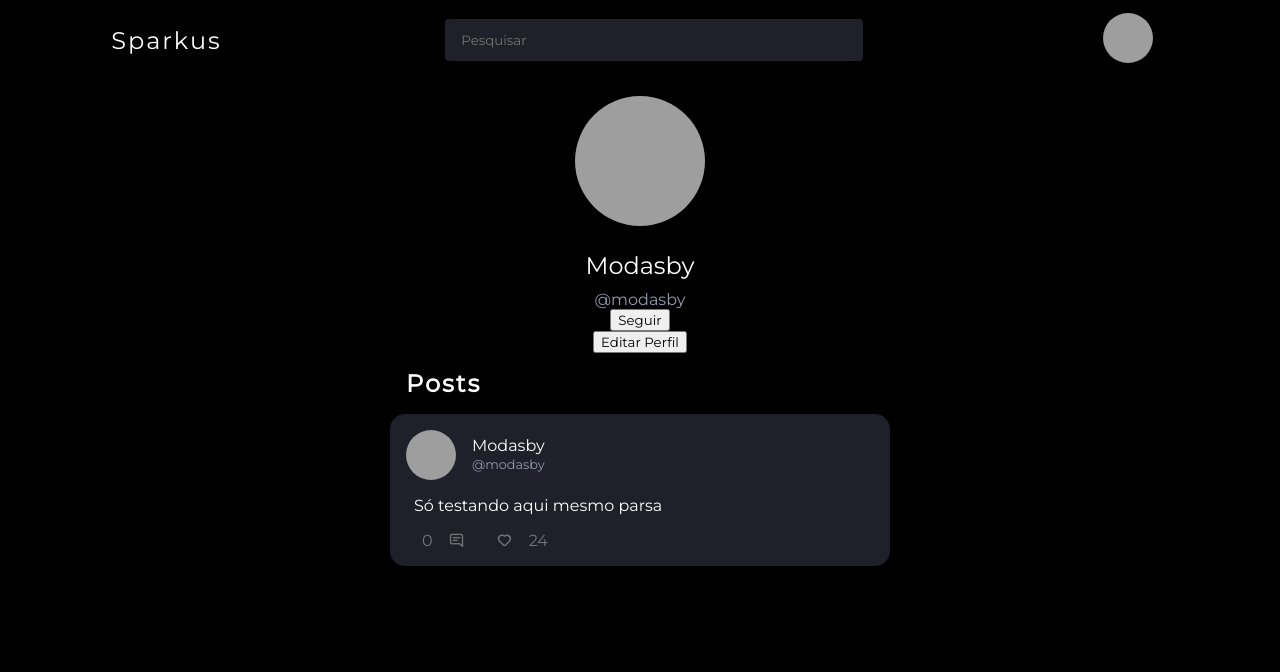
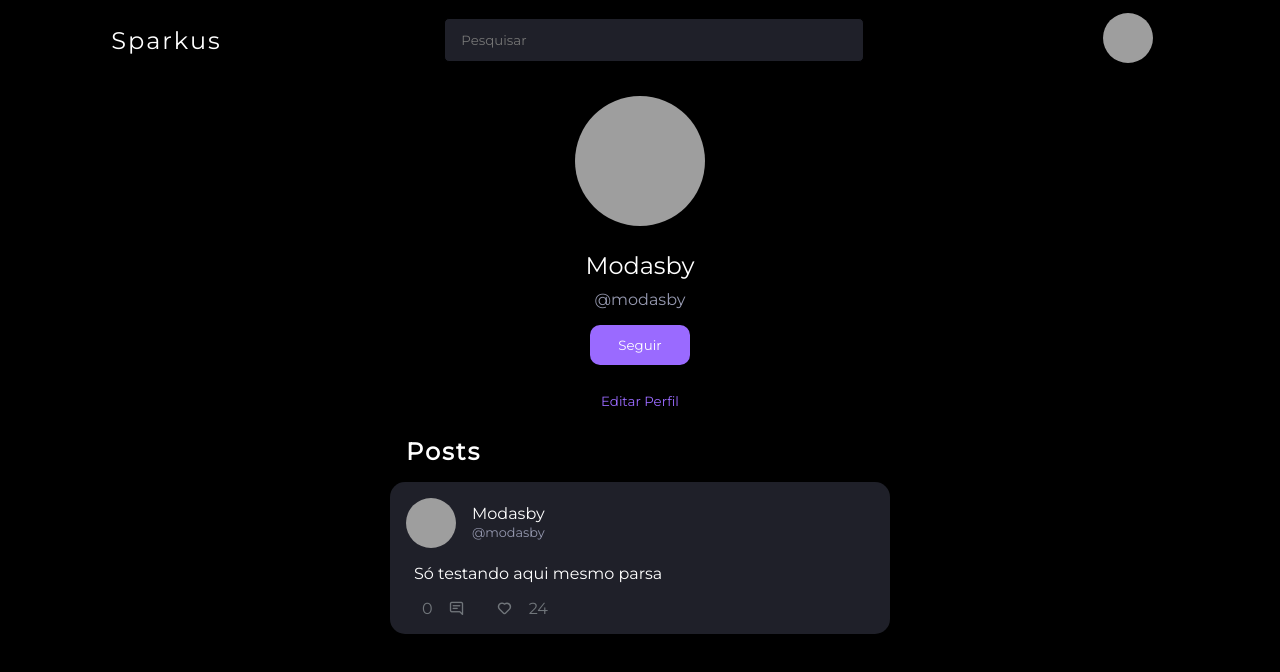
Before and after one commit to MoDasby/sparkus, a React (Create React App) app: page /user in a window 1280 px wide. Shown: the top 672 px of the page. Built offline with nearby package versions, Linux system fonts and the light colour scheme; grey boxes are pictures that could not be loaded.

Commit message:
global style modifications

```diff
--- a/src/index.css
+++ b/src/index.css
@@ -34,6 +34,38 @@ input::placeholder textarea::placeholder {
     padding-left: .5rem;
 }
 
+.btn {
+    border: none;
+    width: 100px;
+    height: 40px;
+    border-radius: 10px;
+    background-color: var(--primary-color);
+    color: #FFFFFF;
+    cursor: pointer;
+    transition: .2s;
+    outline: none;
+    margin: 1rem;
+}
+
+.btn:focus {
+    outline: none;
+}
+
+.btn:hover {
+    opacity: .8;
+}
+
+.btn__secondary {
+    background-color: var(--bg-color);
+    color: var(--primary-color);
+    margin: 0;
+}
+
+.btn__secondary:hover {
+    background-color: var(--primary-color);
+    color: #FFFFFF;
+}
+
 .pointer {
     cursor: pointer;
 }
```
